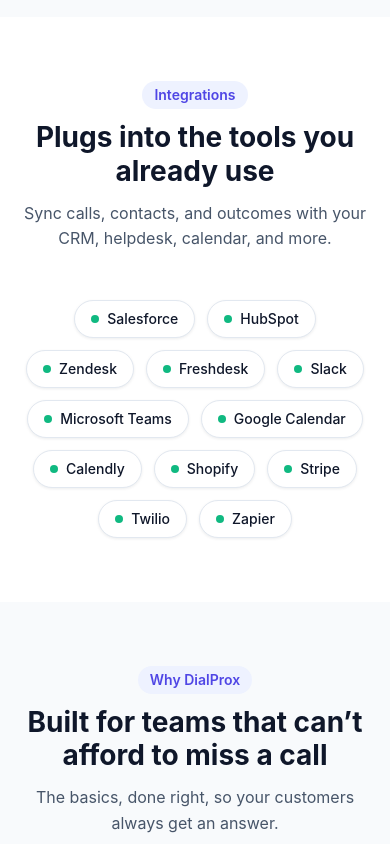
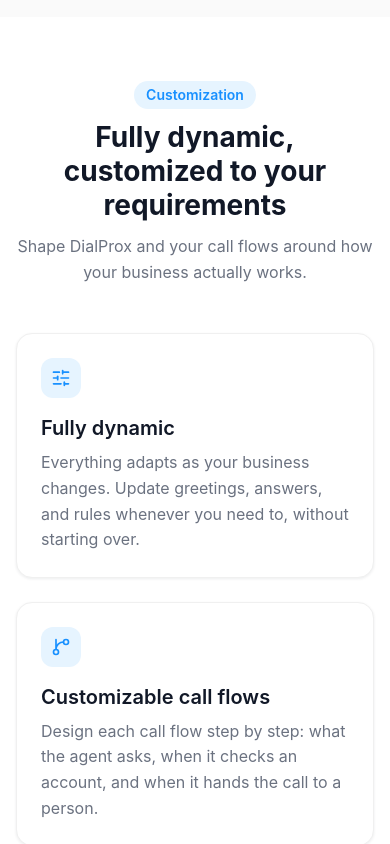
Before and after one commit to pranshigupta705/dialprox-Landing-Page, a React (Vite) app: page / in a window 390 px wide. Shown: the part 4860-5704 px from the top of the page. Built offline with nearby package versions, Linux system fonts and the light colour scheme.

Commit message:
Landing Page

```diff
--- a/src/components/layout/Navbar.tsx
+++ b/src/components/layout/Navbar.tsx
@@ -7,7 +7,7 @@ const links = [
   { label: 'Features', href: '#calling' },
   { label: 'How it works', href: '#workflow' },
   { label: 'Analytics', href: '#analytics' },
-  { label: 'Integrations', href: '#integrations' },
+  { label: 'Customization', href: '#customization' },
   { label: 'FAQ', href: '#faq' },
 ] as const;
 
--- a/src/features/conversion/DemoForm.tsx
+++ b/src/features/conversion/DemoForm.tsx
@@ -47,7 +47,7 @@ function Field({ name, label, optional, error, children }: FieldProps) {
         'aria-describedby': error ? errorId : undefined,
       })}
       {error && (
-        <p id={errorId} className="text-sm text-[var(--color-danger,#dc2626)]">
+        <p id={errorId} className="text-sm text-[var(--color-danger)]">
           {error}
         </p>
       )}
@@ -68,7 +68,7 @@ export default function DemoForm() {
   const [status, setStatus] = useState<Status>('idle');
 
   const borderFor = (name: keyof DemoFormValues) =>
-    errors[name] ? 'border-[var(--color-danger,#dc2626)]' : 'border-[var(--color-border)]';
+    errors[name] ? 'border-[var(--color-danger)]' : 'border-[var(--color-border)]';
 
   function handleChange(name: keyof DemoFormValues, value: string) {
     const next = { ...values, [name]: value };
--- a/src/features/conversion/Footer.tsx
+++ b/src/features/conversion/Footer.tsx
@@ -5,7 +5,7 @@ const columns = [
       { label: 'Calling features', href: '#calling' },
       { label: 'How it works', href: '#workflow' },
       { label: 'Analytics', href: '#analytics' },
-      { label: 'Integrations', href: '#integrations' },
+      { label: 'Customization', href: '#customization' },
     ],
   },
   {
--- a/src/features/conversion/data.ts
+++ b/src/features/conversion/data.ts
@@ -68,7 +68,7 @@ export const faqs: FaqItem[] = [
     id: 'integrations',
     question: 'Which tools does it connect to?',
     answer:
-      'DialProx syncs with common CRMs, helpdesks, calendars, and payment tools. See the integrations section for the current list.',
+      'DialProx can be customized to connect with the tools your team already uses. Tell us what you need during your demo.',
   },
   {
     id: 'security',
--- /dev/null
+++ b/src/features/customization/Customization.tsx
@@ -0,0 +1,62 @@
+import { ClipboardList, GitBranch, SlidersHorizontal, type LucideIcon } from 'lucide-react';
+import SectionHeading from '@/features/product/SectionHeading';
+
+interface Item {
+  id: string;
+  title: string;
+  description: string;
+  icon: LucideIcon;
+}
+
+const items: Item[] = [
+  {
+    id: 'dynamic',
+    title: 'Fully dynamic',
+    description:
+      'Everything adapts as your business changes. Update greetings, answers, and rules whenever you need to, without starting over.',
+    icon: SlidersHorizontal,
+  },
+  {
+    id: 'flows',
+    title: 'Customizable call flows',
+    description:
+      'Design each call flow step by step: what the agent asks, when it checks an account, and when it hands the call to a person.',
+    icon: GitBranch,
+  },
+  {
+    id: 'requirements',
+    title: 'Built around your requirements',
+    description:
+      'Tell us how your team works. Languages, hours, routing, and responses are tailored to match.',
+    icon: ClipboardList,
+  },
+];
+
+export default function Customization() {
+  return (
+    <section id="customization" className="scroll-mt-20 py-16 lg:py-28">
+      <div className="mx-auto max-w-[1200px] px-4 md:px-6 lg:px-8">
+        <SectionHeading
+          eyebrow="Customization"
+          title="Fully dynamic, customized to your requirements"
+          description="Shape DialProx and your call flows around how your business actually works."
+        />
+
+        <div className="grid gap-6 md:grid-cols-3">
+          {items.map(({ id, title, description, icon: Icon }) => (
+            <article
+              key={id}
+              className="rounded-2xl border border-[var(--color-border)] bg-[var(--color-surface)] p-6 shadow-sm transition-all motion-safe:hover:-translate-y-0.5 hover:shadow-md"
+            >
+              <div className="mb-4 grid h-10 w-10 place-items-center rounded-xl bg-[var(--color-primary-soft)] text-[var(--color-primary)]">
+                <Icon size={20} aria-hidden="true" />
+              </div>
+              <h3>{title}</h3>
+              <p className="mt-2 text-[var(--color-text-muted)]">{description}</p>
+            </article>
+          ))}
+        </div>
+      </div>
+    </section>
+  );
+}
--- /dev/null
+++ b/src/features/customization/index.ts
@@ -0,0 +1 @@
+export { default as Customization } from './Customization';
--- a/src/features/home/HomePage.tsx
+++ b/src/features/home/HomePage.tsx
@@ -1,7 +1,8 @@
 import Reveal from '@/components/Reveal';
 import { Hero } from '@/features/hero';
 import { CallingFeatures } from '@/features/calling';
-import { Workflow, Analytics, Integrations, Benefits } from '@/features/product';
+import { Workflow, Analytics, Benefits } from '@/features/product';
+import { Customization } from '@/features/customization';
 import { Testimonials, Faq, DemoForm, Footer } from '@/features/conversion';
 
 // Page order = order below. This renders inside <main> from MainLayout.
@@ -19,7 +20,7 @@ export default function HomePage() {
         <Analytics />
       </Reveal>
       <Reveal>
-        <Integrations />
+        <Customization />
       </Reveal>
       <Reveal>
         <Benefits />
--- a/src/features/product/Integrations.tsx
+++ /dev/null
@@ -1,32 +0,0 @@
-import SectionHeading from './SectionHeading';
-import { integrations } from './data';
-
-export default function Integrations() {
-  return (
-    <section id="integrations" className="scroll-mt-20 py-16 lg:py-28">
-      <div className="mx-auto max-w-[1200px] px-4 md:px-6 lg:px-8">
-        <SectionHeading
-          eyebrow="Integrations"
-          title="Plugs into the tools you already use"
-          description="Sync calls, contacts, and outcomes with your CRM, helpdesk, calendar, and more."
-        />
-
-        <ul className="mx-auto flex max-w-3xl flex-wrap justify-center gap-3">
-          {integrations.map((name) => (
-            <li
-              key={name}
-              className="flex items-center gap-2 rounded-full border border-[var(--color-border)] bg-[var(--color-surface)] px-4 py-2 text-sm font-medium shadow-sm transition-colors hover:border-[var(--color-primary)]"
-            >
-              <span
-                aria-hidden="true"
-                className="h-2 w-2 rounded-full"
-                style={{ background: 'var(--color-accent)' }}
-              />
-              {name}
-            </li>
-          ))}
-        </ul>
-      </div>
-    </section>
-  );
-}
--- a/src/features/product/index.ts
+++ b/src/features/product/index.ts
@@ -1,4 +1,3 @@
 export { default as Workflow } from './Workflow';
 export { default as Analytics } from './Analytics';
-export { default as Integrations } from './Integrations';
 export { default as Benefits } from './Benefits';
--- a/src/styles/globals.css
+++ b/src/styles/globals.css
@@ -4,20 +4,20 @@
 /* Tailwind CSS v4 directive: registers these tokens for generated utilities. */
 @theme {
   /* ── Colors ── */
-  --color-primary: #4F46E5;
-  --color-primary-hover: #4338CA;
-  --color-primary-soft: #EEF2FF;
-  --color-accent: #10B981;
-  --color-background: #FFFFFF;
-  --color-background-alt: #F8FAFC;
-  --color-surface: #FFFFFF;
-  --color-border: #E2E8F0;
-  --color-text: #0F172A;
-  --color-text-muted: #475569;
-  --color-dark-section: #0B1020;
-  --color-danger: #EF4444;
-  --color-warning: #F59E0B;
-  --color-success: #10B981;
+  --color-primary: #1890ff;
+  --color-primary-hover: #1e5bd8;
+  --color-primary-soft: #e6f4ff;
+  --color-accent: #f58220;
+  --color-background: #ffffff;
+  --color-background-alt: #fafafa;
+  --color-surface: #ffffff;
+  --color-border: #f0f0f0;
+  --color-text: #111827;
+  --color-text-muted: #6b7280;
+  --color-dark-section: #1b2a6b;
+  --color-danger: #e4262c;
+  --color-warning: #f58220;
+  --color-success: #1890ff;
 
   /* ── Typography ── */
   --font-sans: "InterVariable", "Inter", ui-sans-serif, system-ui, -apple-system, BlinkMacSystemFont, "Segoe UI", Roboto, sans-serif;
@@ -41,8 +41,8 @@
   --radius-full: 9999px;
 
   /* ── Shadows ── */
-  --shadow-sm: 0 1px 3px rgba(15, 23, 42, 0.08);
-  --shadow-md: 0 4px 16px rgba(15, 23, 42, 0.12);
+  --shadow-sm: 0 1px 3px rgba(17, 24, 39, 0.08);
+  --shadow-md: 0 4px 16px rgba(17, 24, 39, 0.12);
 
   /* ── Breakpoints (Tailwind defaults, kept explicit) ── */
   --breakpoint-sm: 640px;
@@ -54,13 +54,13 @@
 /* ── Dark theme variable overrides ── */
 .dark {
   color-scheme: dark;
-  --color-background: #0B1020;
-  --color-background-alt: #111827;
-  --color-surface: #1E2535;
-  --color-border: #334155;
-  --color-text: #F1F5F9;
-  --color-text-muted: #94A3B8;
-  --color-primary-soft: #1E1B4B;
+  --color-background: #111827;
+  --color-background-alt: #1b2a6b;
+  --color-surface: #111827;
+  --color-border: #374151;
+  --color-text: #ffffff;
+  --color-text-muted: #8c8c8c;
+  --color-primary-soft: #1b2a6b;
 }
 
 /* ── Base styles (in @layer base so Tailwind utilities can override them) ── */
```
Also changed, not shown: src/features/hero/DashboardPreview.tsx (+15 -9 lines).
